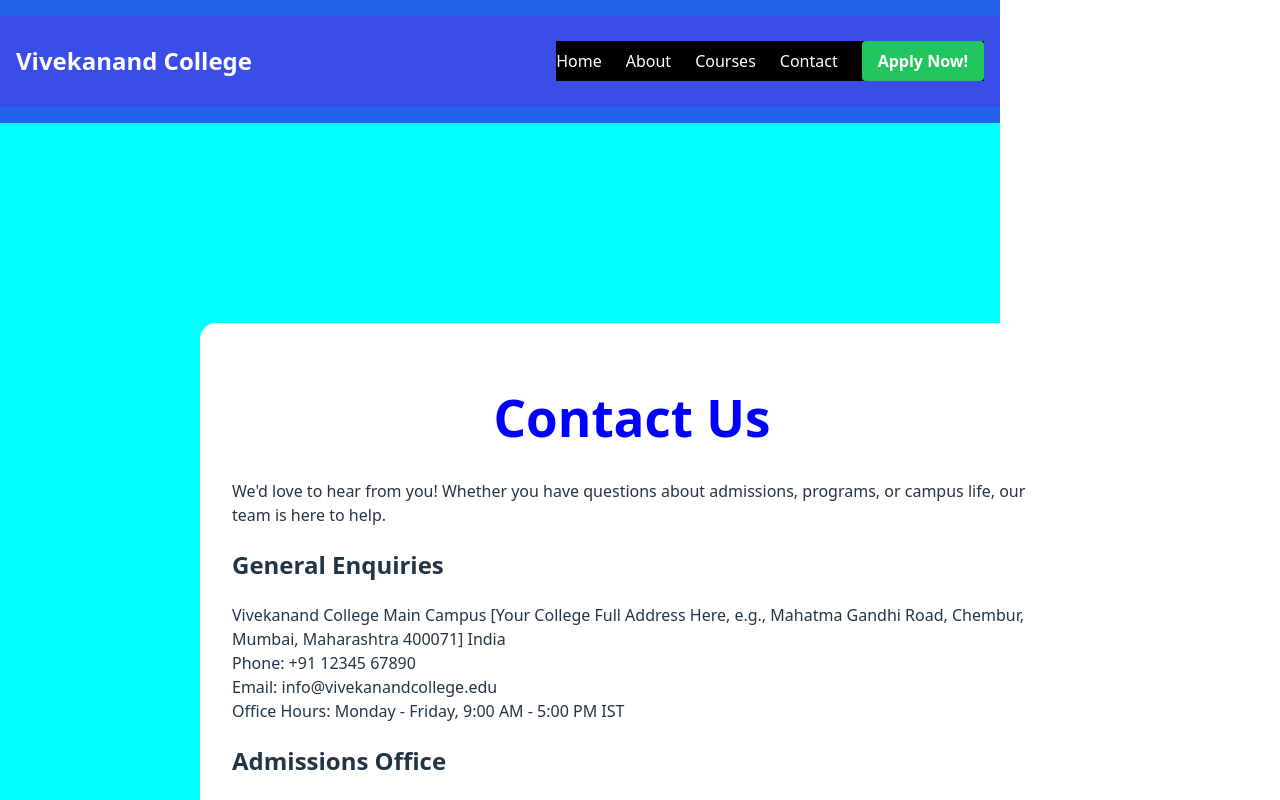
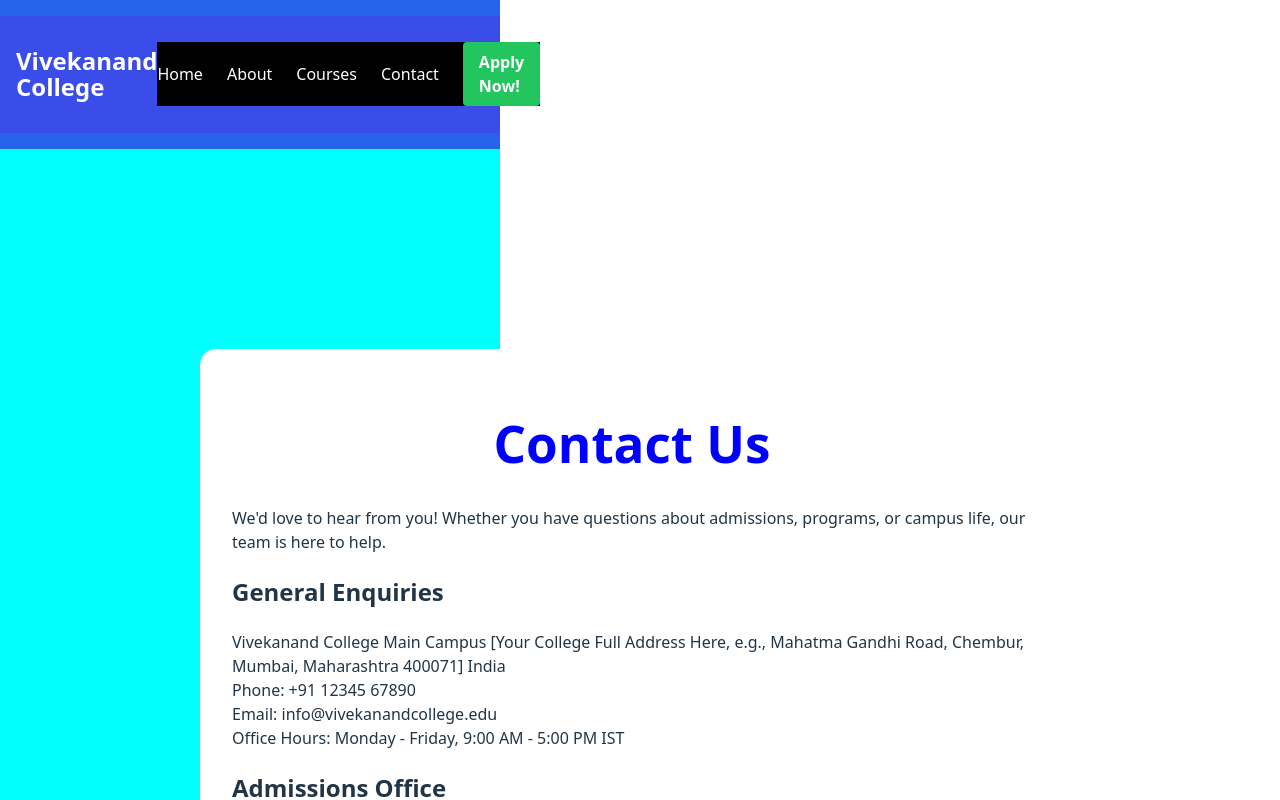
Before and after one commit to AmishaPatil15/vck-ojt, a React (Vite) app: page /contact in a window 1280 px wide. Shown: the top 800 px of the page. Built offline with nearby package versions, Linux system fonts and the light colour scheme.

Commit message:
fourth commit

```diff
--- a/src/Pages/ContactPages.css
+++ b/src/Pages/ContactPages.css
@@ -1,6 +1,6 @@
   .Da{
     background-color: aqua;
-    width: 1000px;
+    width: 500px;
   }
   .contact{
    background-color: white ;
--- a/src/Pages/CoursesPages.css
+++ b/src/Pages/CoursesPages.css
@@ -13,8 +13,8 @@
     color: blue;
     }
     .video{
-      width: 1px;
-      height: auto;
+      width: 10px;
+      height: max-content;
     }
   #scroller{
   width: 800px;
```
